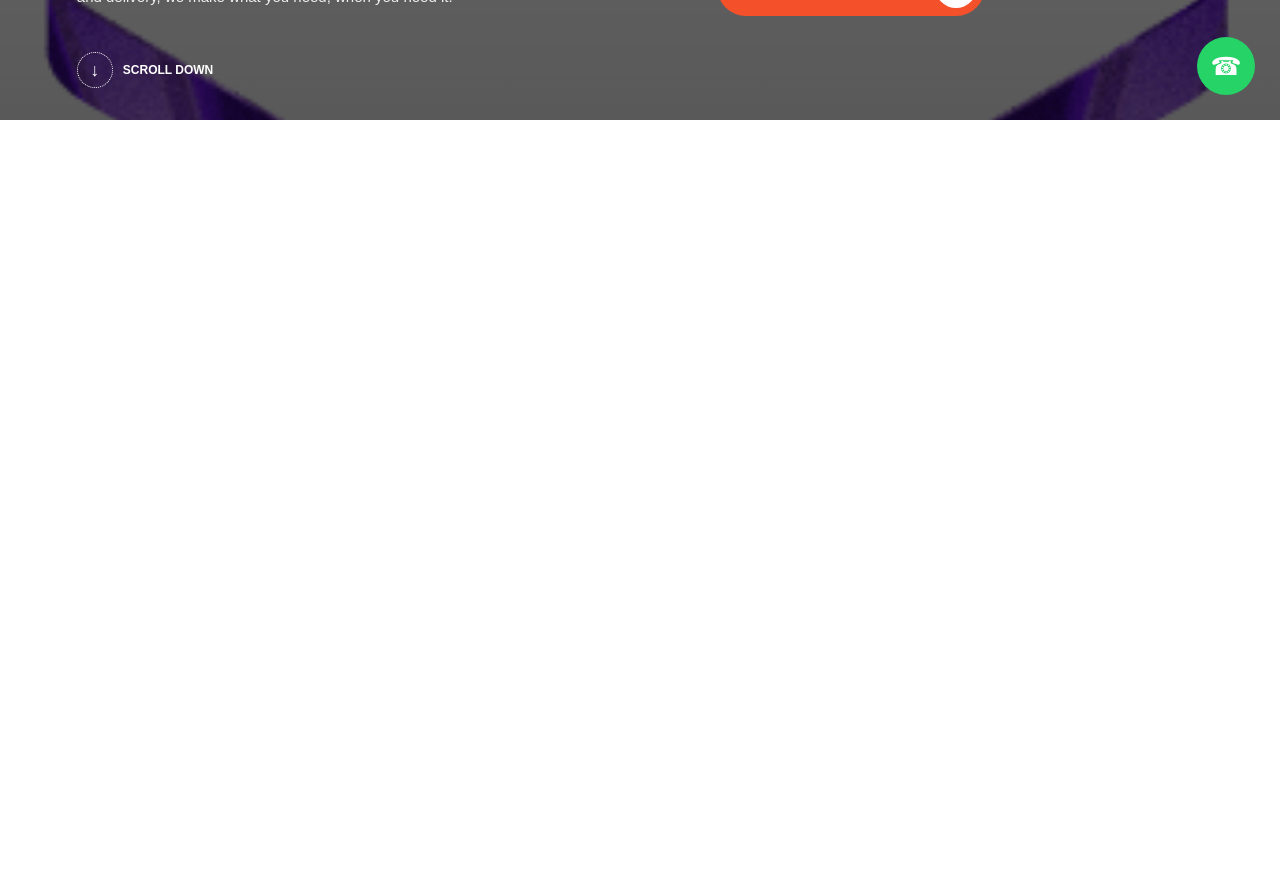
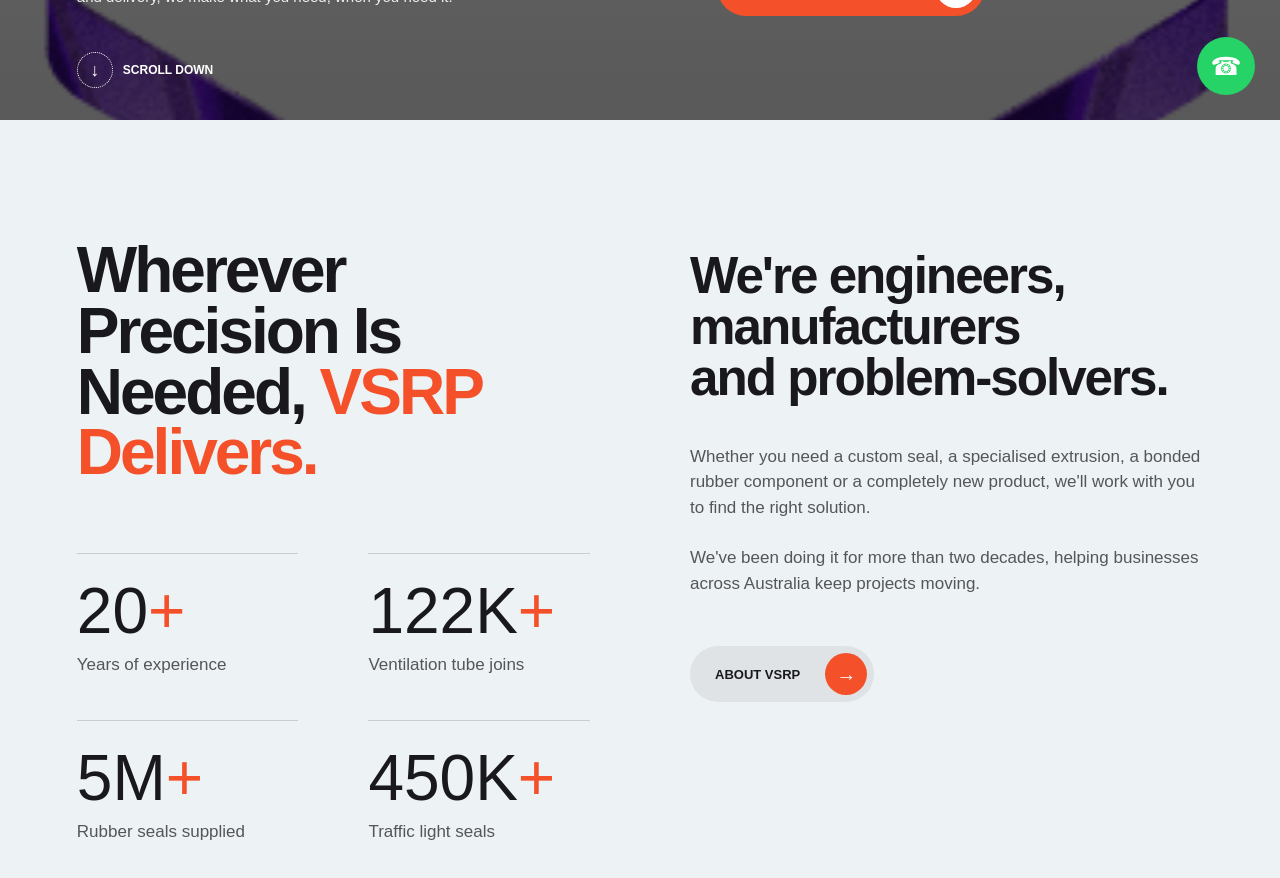
Before and after one commit to Ananjana246/VSRP-website, a React (Vite) app: page / in a window 1280 px wide. Shown: the part 680-1558 px from the top of the page. Before the commit the page ends 800 px from the top, so only its background shows below. Built offline with nearby package versions, Linux system fonts and the light colour scheme.

Commit message:
Add VSRP statistics and about section

```diff
--- a/src/App.css
+++ b/src/App.css
@@ -286,3 +286,97 @@
   z-index: 100;
   font-size: 25px;
 }
+
+/* ABOUT / STATS */
+
+.about-section {
+  min-height: 650px;
+  padding: 120px 6%;
+  display: grid;
+  grid-template-columns: 1fr 1fr;
+  gap: 100px;
+  background: #edf2f4;
+  color: #19191d;
+}
+
+.about-stats h2 {
+  margin: 0 0 70px;
+  font-size: clamp(45px, 5vw, 72px);
+  line-height: 0.95;
+  letter-spacing: -3px;
+}
+
+.about-stats h2 span {
+  color: #f4512b;
+}
+
+.stats-grid {
+  display: grid;
+  grid-template-columns: 1fr 1fr;
+  gap: 45px 70px;
+}
+
+.stat {
+  border-top: 1px solid #c9ced1;
+  padding-top: 25px;
+}
+
+.stat strong {
+  display: block;
+  font-size: clamp(50px, 5vw, 72px);
+  font-weight: 500;
+  line-height: 1;
+}
+
+.stat strong span {
+  color: #f4512b;
+}
+
+.stat p {
+  margin: 12px 0 0;
+  font-size: 17px;
+  color: #55565a;
+}
+
+.about-content {
+  padding-top: 10px;
+}
+
+.about-content h3 {
+  margin: 0 0 40px;
+  font-size: clamp(35px, 4vw, 55px);
+  line-height: 1;
+  letter-spacing: -2px;
+}
+
+.about-content p {
+  max-width: 600px;
+  font-size: 17px;
+  line-height: 1.5;
+  color: #55565a;
+  margin-bottom: 25px;
+}
+
+.about-button {
+  margin-top: 25px;
+  display: inline-flex;
+  align-items: center;
+  gap: 25px;
+  padding: 7px 7px 7px 25px;
+  background: #dfe3e5;
+  border-radius: 50px;
+  font-size: 13px;
+  font-weight: 700;
+}
+
+.about-button span {
+  width: 42px;
+  height: 42px;
+  display: flex;
+  align-items: center;
+  justify-content: center;
+  background: #f4512b;
+  color: white;
+  border-radius: 50%;
+  font-size: 20px;
+}
--- a/src/App.jsx
+++ b/src/App.jsx
@@ -69,6 +69,65 @@
         </div>
       </section>
 
+      <section className="about-section">
+ <div className="about-stats">
+    <h2>
+      Wherever Precision Is
+      <br />
+      Needed, <span>VSRP Delivers.</span>
+    </h2>
+
+    <div className="stats-grid">
+      <div className="stat">
+        <strong>20<span>+</span></strong>
+        <p>Years of experience</p>
+      </div>
+
+      <div className="stat">
+        <strong>122K<span>+</span></strong>
+        <p>Ventilation tube joins</p>
+      </div>
+
+      <div className="stat">
+        <strong>5M<span>+</span></strong>
+        <p>Rubber seals supplied</p>
+      </div>
+
+      <div className="stat">
+        <strong>450K<span>+</span></strong>
+        <p>Traffic light seals</p>
+      </div>
+    </div>
+  </div>
+
+  <div className="about-content">
+    <h3>
+      We're engineers, manufacturers
+      <br />
+      and problem-solvers.
+    </h3>
+
+    <p>
+      Whether you need a custom seal, a specialised extrusion,
+      a bonded rubber component or a completely new product,
+      we'll work with you to find the right solution.
+    </p>
+
+    <p>
+      We've been doing it for more than two decades, helping
+      businesses across Australia keep projects moving.
+    </p>
+
+    <a href="#" className="about-button">
+      ABOUT VSRP
+      <span>→</span>
+    </a>
+  </div>
+</section>
+
+
+
+
       <a href="#" className="whatsapp-button">
         ☎
       </a>
```
